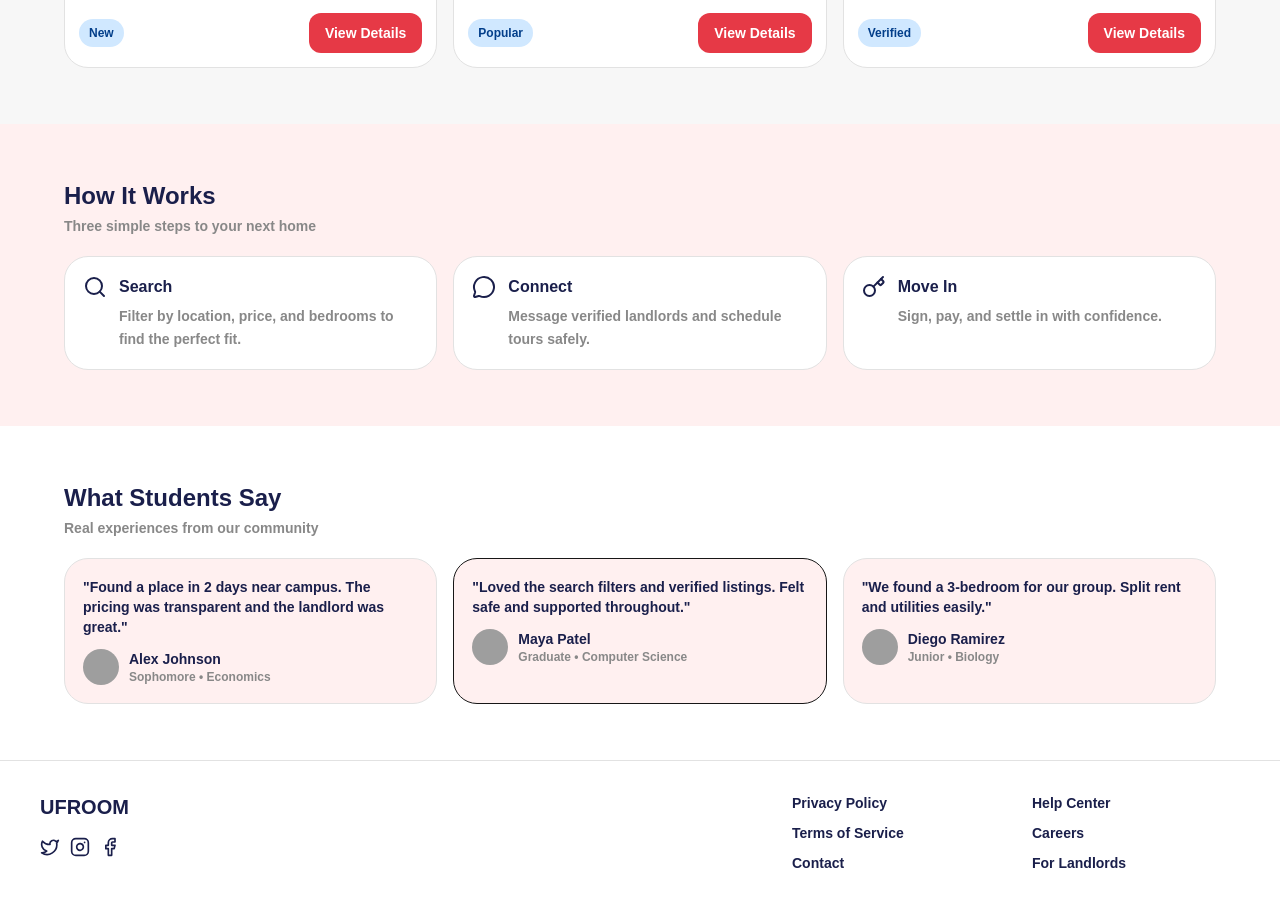
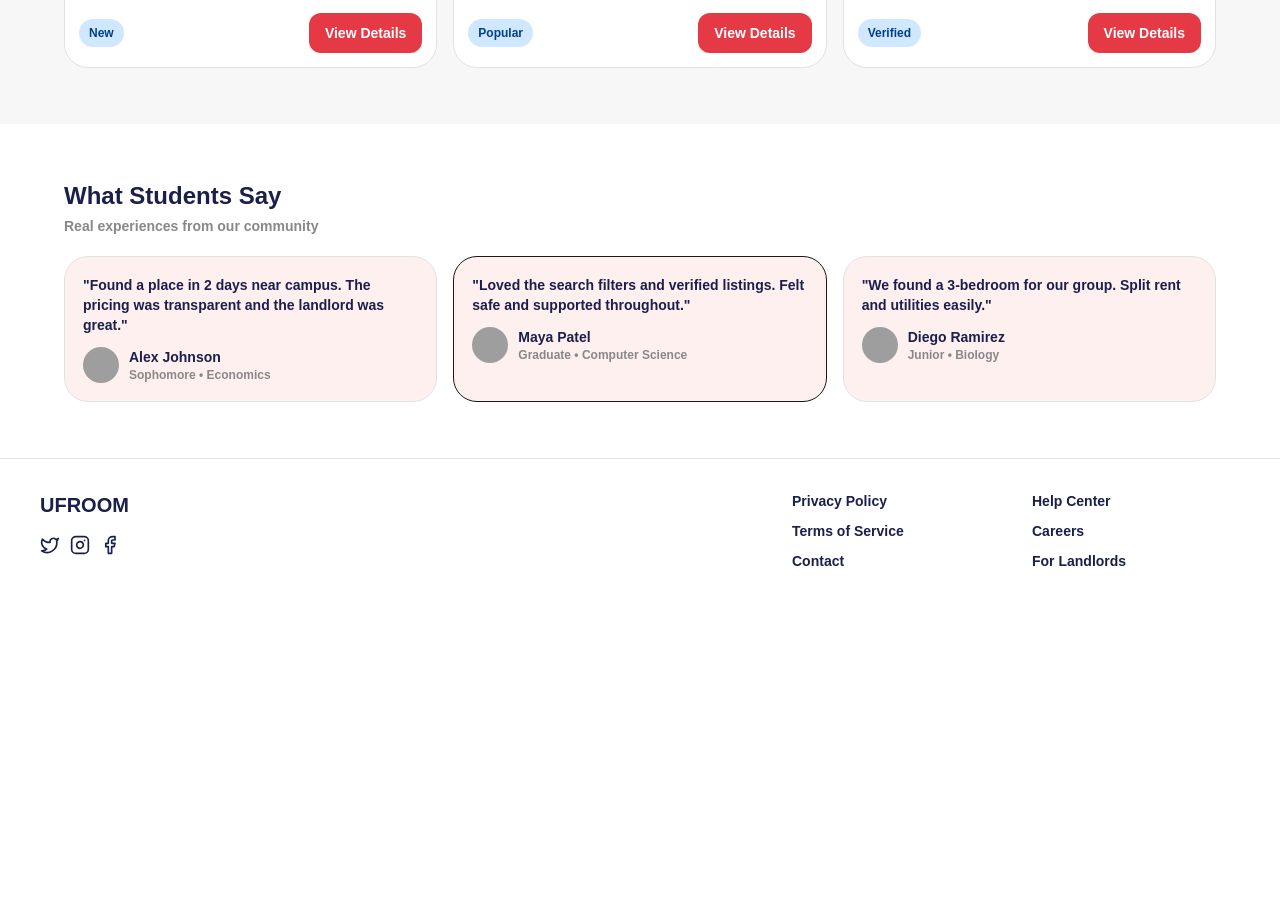
Before and after one commit to DuarteDvv/UFRoom, a Next.js app in the folder apps/web/: page /homepage in a window 1280 px wide. Shown: the part 1040-1945 px from the top of the page. After the commit the page ends 1643 px from the top, so only its background shows below. Built offline with nearby package versions, Linux system fonts and the light colour scheme; grey boxes are pictures that could not be loaded.

Commit message:
update 1

```diff
--- a/apps/web/src/app/homepage/page.tsx
+++ b/apps/web/src/app/homepage/page.tsx
@@ -193,64 +193,6 @@ export default function Homepage() {
           </div>
         </section>
 
-        {/* How It Works */}
-        <section className="bg-housing-lightPink px-5 md:px-10 py-14">
-          <div className="max-w-7xl mx-auto">
-            <div className="px-6">
-              <div className="mb-5">
-                <h2 className="text-2xl font-bold text-housing-navy mb-1">How It Works</h2>
-                <p className="text-sm font-bold text-housing-gray">Three simple steps to your next home</p>
-              </div>
-
-              <div className="grid grid-cols-1 md:grid-cols-3 gap-4">
-                {/* Step 1 */}
-                <div className="bg-white rounded-3xl border border-housing-lightGray p-4.5">
-                  <div className="flex items-start gap-3">
-                    <div className="flex-shrink-0">
-                      <Search className="h-6 w-6 text-housing-navy" />
-                    </div>
-                    <div>
-                      <h3 className="text-base font-bold text-housing-navy mb-1.5">Search</h3>
-                      <p className="text-sm font-bold text-housing-gray leading-relaxed">
-                        Filter by location, price, and bedrooms to find the perfect fit.
-                      </p>
-                    </div>
-                  </div>
-                </div>
-
-                {/* Step 2 */}
-                <div className="bg-white rounded-3xl border border-housing-lightGray p-4.5">
-                  <div className="flex items-start gap-3">
-                    <div className="flex-shrink-0">
-                      <MessageCircle className="h-6 w-6 text-housing-navy" />
-                    </div>
-                    <div>
-                      <h3 className="text-base font-bold text-housing-navy mb-1.5">Connect</h3>
-                      <p className="text-sm font-bold text-housing-gray leading-relaxed">
-                        Message verified landlords and schedule tours safely.
-                      </p>
-                    </div>
-                  </div>
-                </div>
-
-                {/* Step 3 */}
-                <div className="bg-white rounded-3xl border border-housing-lightGray p-4.5">
-                  <div className="flex items-start gap-3">
-                    <div className="flex-shrink-0">
-                      <Key className="h-6 w-6 text-housing-navy" />
-                    </div>
-                    <div>
-                      <h3 className="text-base font-bold text-housing-navy mb-1.5">Move In</h3>
-                      <p className="text-sm font-bold text-housing-gray leading-relaxed">
-                        Sign, pay, and settle in with confidence.
-                      </p>
-                    </div>
-                  </div>
-                </div>
-              </div>
-            </div>
-          </div>
-        </section>
 
         {/* What Students Say */}
         <section className="bg-white px-5 md:px-10 py-14">
```
